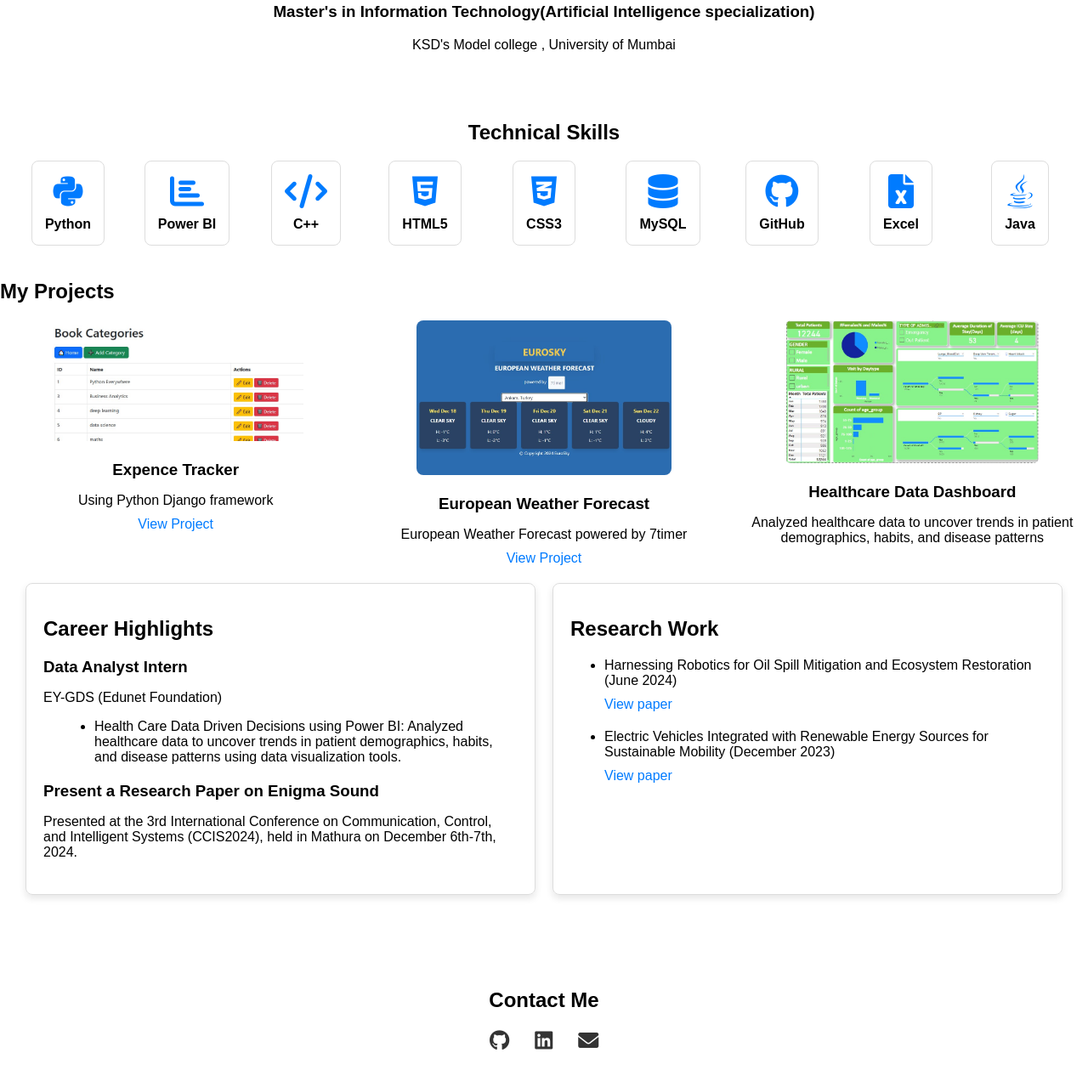
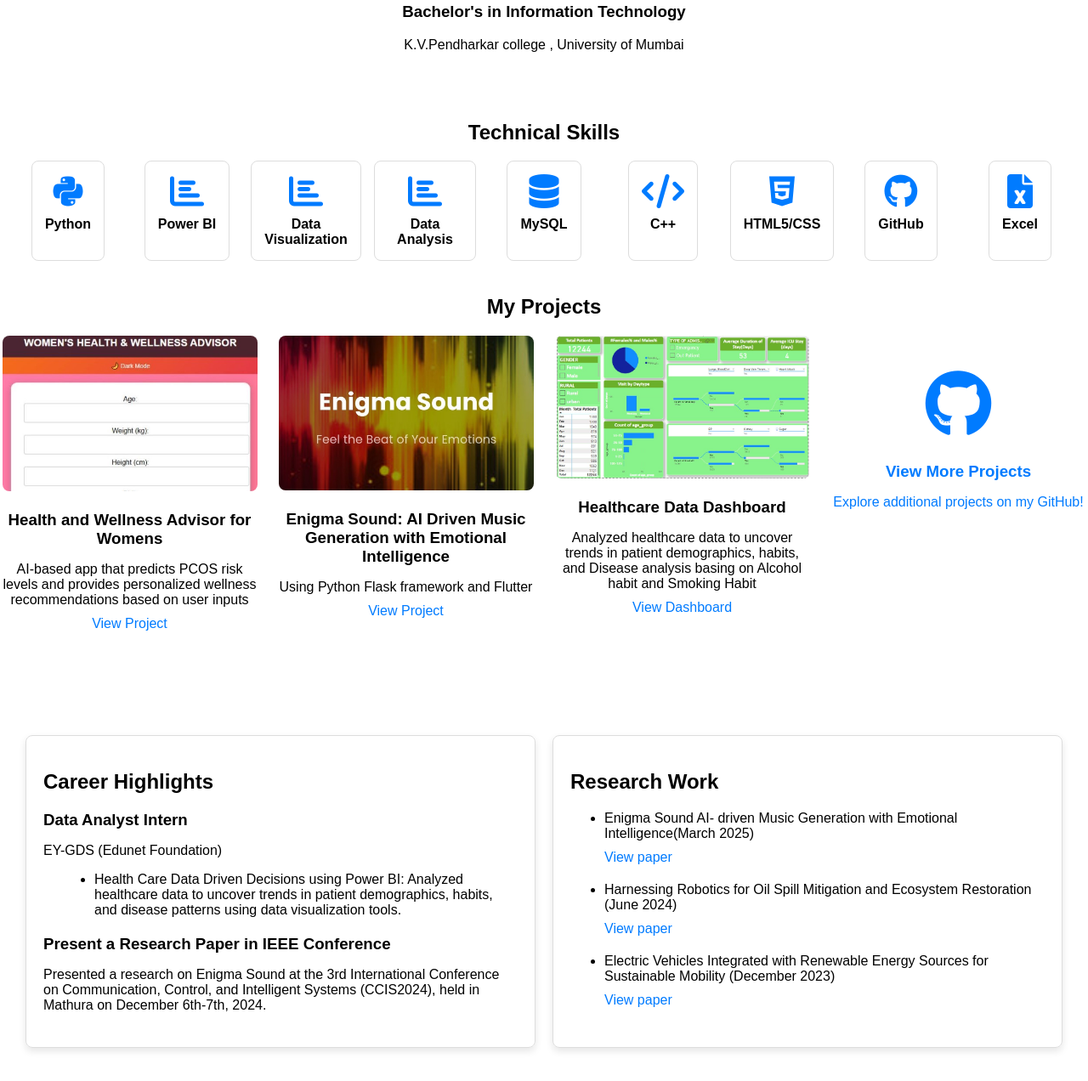
Before and after one commit to ApurvaPatil2401/My_Portfolio, a plain HTML site: page index.html in a window 1280 px wide. Shown: the part 721-1993 px from the top of the page at 85% size. Drawn offline with Linux system fonts and the light colour scheme.

Commit message:
Updated code and added new images

```diff
--- a/css/master.css
+++ b/css/master.css
@@ -1,7 +1,7 @@
 :root {
     --primary-color: #007bff; /* Example: blue */
     --secondary-color: #6c757d; /* Example: gray */
-    --background-color: #f8f9fa; /* Example: light gray */
+    --background-color: hsl(73, 54%, 74%); /* Example: light gray */
     --text-color: #333; /* Example: dark gray */
     --accent-color: #28a745; /* Example: green */
 }
@@ -35,7 +35,7 @@ body {
 }
 
 .about {
-    text-align: center; /* Center the text content */
+    text-align: justify; /* Center the text content */
     padding: 20px; /* Add padding for spacing */
     /* Add any other styling you want */
   }
@@ -126,16 +126,23 @@ body {
     font-weight: bold;
 }
 .projects-container {
+    text-align: center;
     display: flex;
-    justify-content: space-between;
+    justify-content: center;
     gap: 20px; /* Adjust spacing */
     flex-wrap: wrap; /* Ensures responsiveness */
 }
 
 .project {
     flex: 1;
-    min-width: 300px; /* Ensures proper wrapping on smaller screens */
+    min-width: 300px;
+    min-height: 450px; /* Ensures proper wrapping on smaller screens */
     text-align: center;
+}
+.project i {
+    font-size: 48px;
+    color: var(--primary-color);
+    margin-bottom: 10px;
 }
 
 .project img {
@@ -152,11 +159,13 @@ body {
 
 .project p {
     margin-bottom: 10px;
+    text-align: center;
 }
 
 .project a {
     color: #007bff;
     text-decoration: none;
+    text-align: center;
 }
 
 .project a:hover {
@@ -167,12 +176,14 @@ body {
 @media (max-width: 768px) {
     .project {
         width: 48%; /* Adjust for smaller screens */
+        text-align: center;
     }
 }
 
 @media (max-width: 480px) {
     .project {
         width: 100%; /* Stack projects on very small screens */
+        text-align: center;
     }
 }
 
--- a/index.html
+++ b/index.html
@@ -42,15 +42,15 @@
     <section class="education">
         <h2>Education</h2>
         <div class="degree">
-          <h3>Bachelor's in Information Technology</h3>
-          <p>K.V.Pendharkar college , University of Mumbai</p>
-          <h3>Master's in Information Technology(Artificial Intelligence specialization)</h3>
-          <p>KSD's Model college , University of Mumbai</p>
+            <h3>Master's in Information Technology(Artificial Intelligence specialization)</h3>
+            <p>KSD's Model college , University of Mumbai</p>
+            <h3>Bachelor's in Information Technology</h3>
+            <p>K.V.Pendharkar college , University of Mumbai</p>
         </div>
       </section>
 
 
-    <section id=technical-skills class="technical-skills">
+    <section id="technical-skills" class="technical-skills">
         <h2>Technical Skills</h2>
         <div class="skills-grid">
             <div class="skill">
@@ -58,66 +58,81 @@
                 <span>Python</span>
             </div>
             <div class="skill">
-                <i class="fas fa-chart-bar"></i> <span>Power BI</span>
+                <i class="fas fa-chart-bar"></i>
+                <span>Power BI</span>
             </div>
             <div class="skill">
-                <i class="fas fa-code"></i> <span>C++</span>
+                <i class="fas fa-chart-bar"></i>
+                <span>Data Visualization</span>
             </div>
             <div class="skill">
-                <i class="fab fa-html5"></i>
-                <span>HTML5</span>
-            </div>
-            <div class="skill">
-                <i class="fab fa-css3-alt"></i>
-                <span>CSS3</span>
+                <i class="fas fa-chart-bar"></i>
+                <span>Data Analysis</span>
             </div>
             <div class="skill">
                 <i class="fas fa-database"></i>
                 <span>MySQL</span>
             </div>
             <div class="skill">
+                <i class="fas fa-code"></i>
+                <span>C++</span>
+            </div>
+            <div class="skill">
+                <i class="fab fa-html5"></i>
+                <span>HTML5/CSS</span>
+            </div>
+            <div class="skill">
                 <i class="fab fa-github"></i>
                 <span>GitHub</span>
             </div>
             <div class="skill">
-                <i class="fas fa-file-excel"></i> <span>Excel</span>
+                <i class="fas fa-file-excel"></i>
+                <span>Excel</span>
             </div>
-            <div class="skill">
-                <i class="fab fa-java"></i>
-                <span>Java</span>
-            </div>
+
         </div>
     </section>
 
 
-
-
-    <section id=projects class="projects">
+    <section id="project" class="project">
         <h2>My Projects</h2>
         <div class="projects-container">
             <div class="project">
-                <a href="images/expence_tracker.jpg" target="_blank">
-                    <img src="images/expence_tracker.jpg" alt="Project 1">
+                <a href="images/Health.jpg" target="_blank">
+                    <img src="images/Health.jpg" alt="Project 1">
                 </a>
-                <h3>Expence Tracker</h3>
-                <p>Using Python Django framework</p>
-                <a href="https://github.com/ApurvaPatil2401/Expence_tracker" target="_blank">View Project</a>
+                <h3>Health and Wellness Advisor for Womens</h3>
+                <p>AI-based app that predicts PCOS risk levels and provides personalized wellness recommendations based on user inputs</p>
+                <a href="https://health-advisor-urce.onrender.com/" target="_blank">View Project</a>
+
             </div>
+
             <div class="project">
-                <a href="images/weather_output.jpg" target="_blank">
-                    <img src="images/weather_output.jpg" alt="Project 2">
+                <a href="images/Enigma_Sound.jpg" target="_blank">
+                    <img src="images/Enigma_Sound.jpg" alt="Project 2">
                 </a>
-                <h3>European Weather Forecast</h3>
-                <p>European Weather Forecast powered by 7timer</p>
-                <a href="https://github.com/ApurvaPatil2401/Weather_forecast" target="_blank">View Project</a>
+                <h3>Enigma Sound: AI Driven Music Generation with Emotional Intelligence</h3>
+                <p>Using Python Flask framework and Flutter</p>
+                <a href="https://github.com/ApurvaPatil2401/Enigma_Sound" target="_blank">View Project</a>
             </div>
             <div class="project">
                 <a href="images/dashboard.jpg" target="_blank">
                     <img src="images/dashboard.jpg" alt="Project 3">
                 </a>
                 <h3>Healthcare Data Dashboard</h3>
-                <p>Analyzed healthcare data to uncover trends in patient demographics, habits, and disease patterns</p>
+                <p>Analyzed healthcare data to uncover trends in patient demographics, habits, and Disease analysis basing on Alcohol habit and Smoking Habit
+                </p>
+                <a href="images/dashboard.jpg" target="_blank">View Dashboard</a>
             </div>
+
+            <div class="project">
+                <a href="https://github.com/ApurvaPatil2401" target="_blank">
+                    <i class="fab fa-github" style="font-size: 80px; margin-top: 40px;"></i>
+                    <h3>View More Projects</h3>
+                    <p>Explore additional projects on my GitHub!</p>
+                </a>
+            </div>
+
         </div>
     </section>
 
@@ -132,14 +147,18 @@
                 </ul>
             </div>
             <div class="experience">
-                <h3>Present a Research Paper on Enigma Sound </h3>
-                <p>Presented at the 3rd International Conference on Communication, Control, and Intelligent Systems (CCIS2024), held in Mathura on December 6th-7th, 2024.</p>
+                <h3>Present a Research Paper in IEEE Conference </h3>
+                <p>Presented a research on Enigma Sound at the 3rd International Conference on Communication, Control, and Intelligent Systems (CCIS2024), held in Mathura on December 6th-7th, 2024.</p>
             </div>
         </div>
 
         <div class="card">
             <h2>Research Work</h2>
             <ul>
+                <li><div class="research">
+                    <p>Enigma Sound AI- driven Music Generation with Emotional Intelligence(March 2025)</p>
+                    <a href="https://ieeexplore.ieee.org/document/10932090">View paper</a>
+                </div></li>
                 <li><div class="research">
                     <p>Harnessing Robotics for Oil Spill Mitigation and Ecosystem Restoration (June 2024)</p>
                     <a href="https://www.jetir.org/papers/JETIR2406471.pdf">View paper</a>
@@ -159,7 +178,7 @@
             <h2>Contact Me</h2>
             <div class="social-links">
                 <a href="https://github.com/ApurvaPatil2401" target="_blank"><i class="fab fa-github"></i></a>
-                <a href="www.linkedin.com/in/apurva-patil-1b515928b" target="_blank"><i class="fab fa-linkedin"></i></a>
+                <a href="https://www.linkedin.com/in/apurva-patil-1b515928b/" target="_blank"><i class="fab fa-linkedin"></i></a>
                 <a href="mailto:apurvaspatil24@gmail.com"><i class="fas fa-envelope"></i></a> </div>
             </div>
         </div>
```
Also changed, not shown: images/Enigma_Sound.jpg (added), images/Health.jpg (added).
